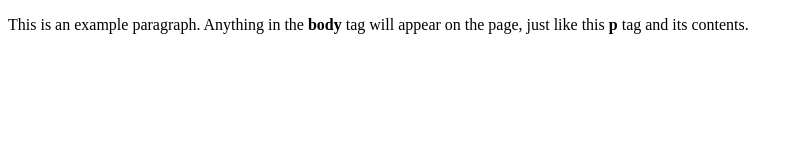
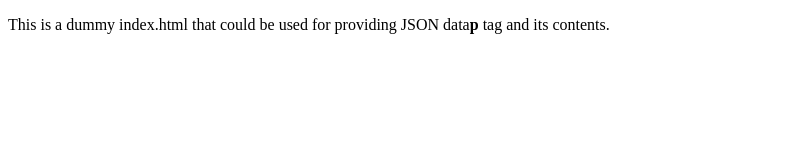
Before and after one commit to hoferb/JSONprovision, a plain HTML site: page index.html in a window 1280 px wide. Shown: the whole page, without its empty margins (0-800 px from the left). Drawn offline with Linux system fonts and the light colour scheme.

Commit message:
Update index.html

```diff
--- a/index.html
+++ b/index.html
@@ -1,9 +1,9 @@
 <!doctype html>
 <html>
   <head>
-    <title>This is the test page for providing a JSON file!</title>
+    <title>Providing a JSON file!</title>
   </head>
   <body>
-    <p>This is an example paragraph. Anything in the <strong>body</strong> tag will appear on the page, just like this <strong>p</strong> tag and its contents.</p>
+    <p>This is a dummy index.html that could be used for providing JSON data<strong>p</strong> tag and its contents.</p>
   </body>
 </html>
```
